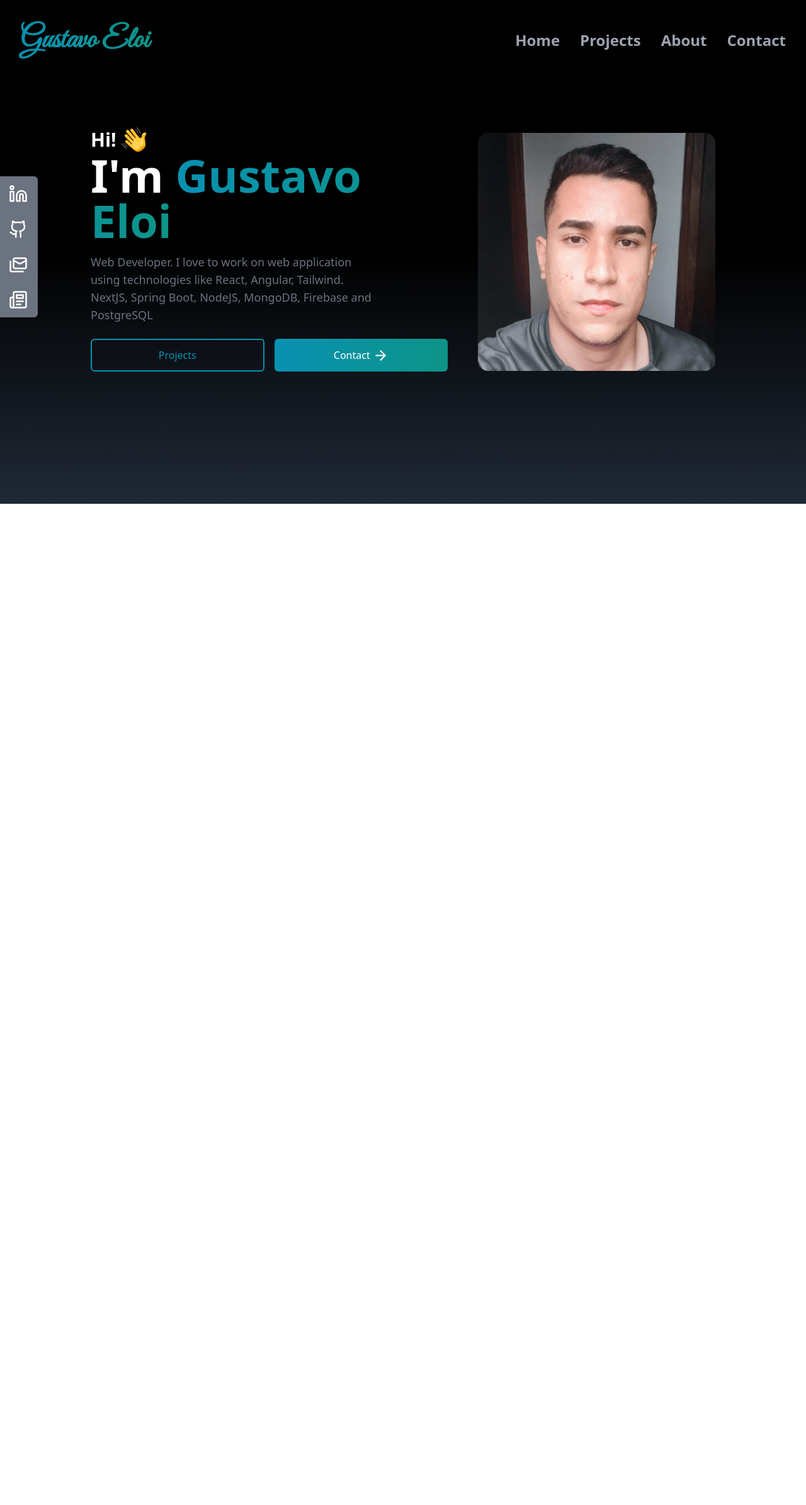
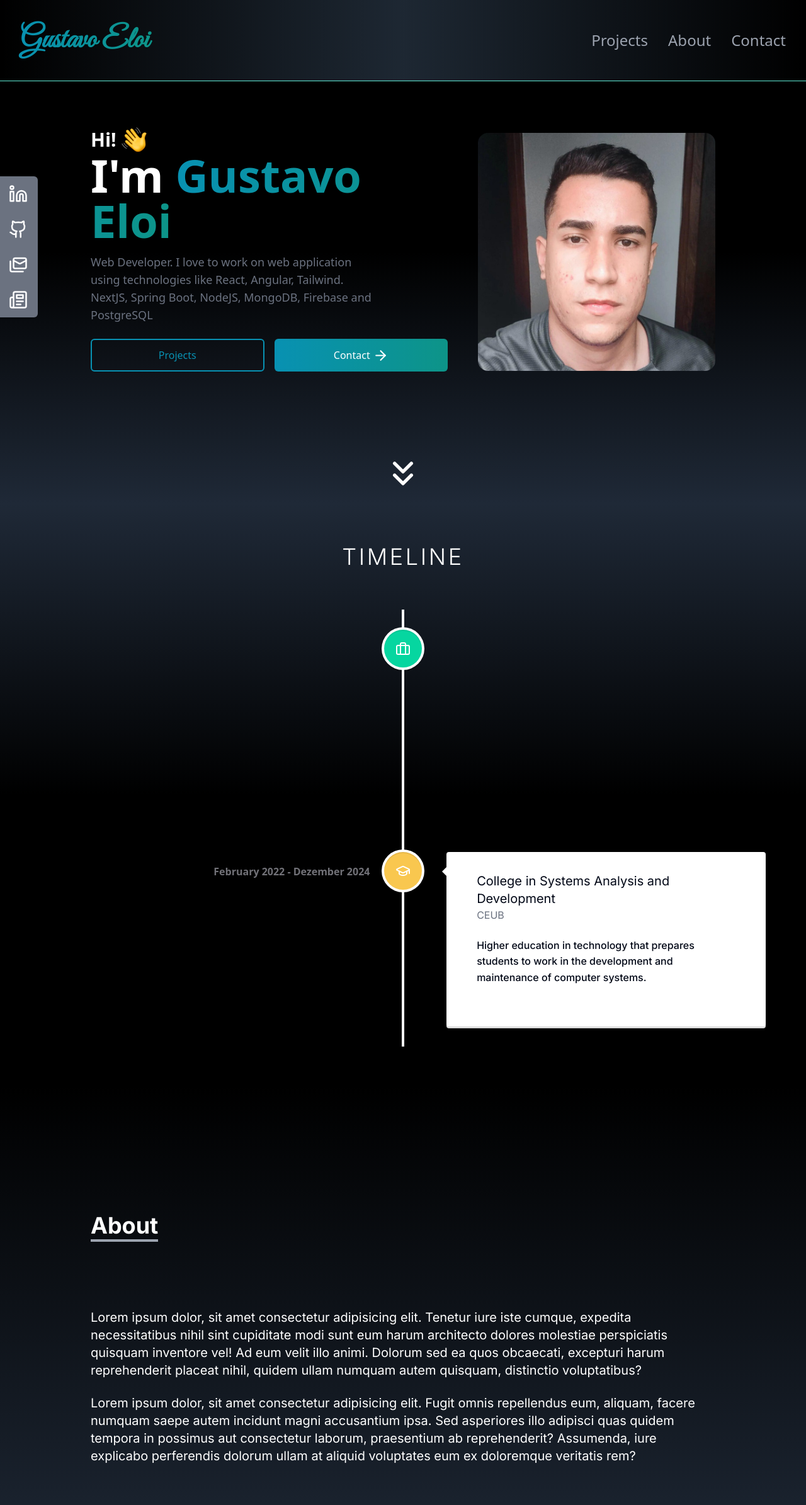
Before and after one commit to gustavoeloi/web-portfolio, a React (Vite) app: page / in a window 1280 px wide. Shown: the top 2390 px of the page at 63% size. Before the commit the page ends 800 px from the top, so only its background shows below. Built offline with nearby package versions, Linux system fonts and the light colour scheme.

Commit message:
feat: about section

```diff
--- a/src/components/Navbar.tsx
+++ b/src/components/Navbar.tsx
@@ -1,21 +1,19 @@
-import { Menu } from "lucide-react";
-import { X } from "lucide-react";
+import { Menu, X } from "lucide-react";
 import { useState } from "react";
 import { Link } from "react-router-dom";
 
 const navLinks = [
-  { id: 1, label: "Home", to: "/" },
-  { id: 2, label: "Projects", to: "/projects" },
-  { id: 3, label: "About", to: "/about" },
-  { id: 4, label: "Contact", to: "/contact" },
+  { id: 2, label: "Projects", to: "#projects" },
+  { id: 3, label: "About", to: "#about" },
+  { id: 4, label: "Contact", to: "#contact" },
 ];
 
 const Navbar = () => {
   const [isMenuOpen, setIsMenuOpen] = useState(false);
 
   return (
-    <header className="w-full  text-white bg-black fixed">
-      <div className="flex justify-between items-center h-32 px-4 py-12">
+    <header className="fixed top-0 flex  items-start mx-auto w-full xl:items-center backdrop-blur-sm border-b border-teal-300 bg-gradient-to-r bg-black from-transparent via-blue-300/20 to-transparent z-50">
+      <div className="flex justify-between items-center h-32 px-4 py-12 w-full">
         <div>
           <h1 className="ml-2 font-extrabold text-transparent text-2xl md:text-5xl bg-clip-text bg-gradient-to-r from-cyan-600 to-teal-600 p-2 font-signature">
             Gustavo Eloi
@@ -24,11 +22,11 @@ const Navbar = () => {
 
         <ul className="hidden md:flex">
           {navLinks.map((item) => (
-            <Link key={item.id} to={item.to}>
-              <li className="px-4 cursor-pointer text-2xl capitalize font-bold text-gray-400 hover:scale-105 duration-200">
+            <a key={item.id} href="#about">
+              <li className="px-4 cursor-pointer text-2xl capitalize font-medim text-gray-400 hover:scale-105 duration-200">
                 {item.label}
               </li>
-            </Link>
+            </a>
           ))}
         </ul>
 
--- a/src/pages/About.tsx
+++ b/src/pages/About.tsx
@@ -1,8 +1,34 @@
 const About = () => {
   return (
-    <>
-      <h1>Página About</h1>
-    </>
+    <div
+      id="about"
+      className="w-full h-screen bg-gradient-to-t from-gray-800 to-black text-white font-base"
+    >
+      <div className="max-w-screen-lg p-4 mx-auto flex flex-col justify-center w-full h-full">
+        <div className="pb-8">
+          <p className="text-4xl font-bold inline border-b-4 border-gray-400">
+            About
+          </p>
+        </div>
+        <p className="text-xl mt-20">
+          Lorem ipsum dolor, sit amet consectetur adipisicing elit. Tenetur iure
+          iste cumque, expedita necessitatibus nihil sint cupiditate modi sunt
+          eum harum architecto dolores molestiae perspiciatis quisquam inventore
+          vel! Ad eum velit illo animi. Dolorum sed ea quos obcaecati, excepturi
+          harum reprehenderit placeat nihil, quidem ullam numquam autem
+          quisquam, distinctio voluptatibus?
+        </p>
+        <br />
+        <p className="text-xl">
+          Lorem ipsum dolor, sit amet consectetur adipisicing elit. Fugit omnis
+          repellendus eum, aliquam, facere numquam saepe autem incidunt magni
+          accusantium ipsa. Sed asperiores illo adipisci quas quidem tempora in
+          possimus aut consectetur laborum, praesentium ab reprehenderit?
+          Assumenda, iure explicabo perferendis dolorum ullam at aliquid
+          voluptates eum ex doloremque veritatis rem?
+        </p>
+      </div>
+    </div>
   );
 };
 
--- a/src/pages/Home.tsx
+++ b/src/pages/Home.tsx
@@ -1,8 +1,19 @@
 import myPicture from "@/assets/images/myPicture.jpg";
 import handEmoji from "@/assets/images/EmojiHand.png";
-import { ArrowRight } from "lucide-react";
+import { ArrowRight, ChevronsDown } from "lucide-react";
+import TimeLine from "@/components/TimeLine";
+import { motion } from "framer-motion";
+import About from "./About";
 
 const Home = () => {
+  const arrowVariants = {
+    initial: { y: 0 },
+    animate: {
+      y: [0, -10, 0],
+      transition: { y: { repeat: Infinity, duration: 1.5 } },
+    },
+  };
+
   return (
     <div className="h-screen w-full bg-gradient-to-b from-black via-black to-gray-800 text-base">
       <main className="max-w-screen-lg mx-auto flex flex-col items-center justify-center h-full gap-12 px-4 md:flex-row">
@@ -38,7 +49,24 @@ const Home = () => {
             className="rounded-2xl mx-auto w-2/3 md:w-96"
           />
         </div>
+        <motion.div
+          style={{
+            position: "absolute",
+            bottom: "1rem",
+            left: "50%",
+            translateX: "-50%",
+          }}
+          variants={arrowVariants}
+          initial="initial"
+          animate="animate"
+        >
+          <ChevronsDown size={64} color="#ffffff" />
+        </motion.div>
       </main>
+
+      <TimeLine />
+
+      <About />
     </div>
   );
 };
```
